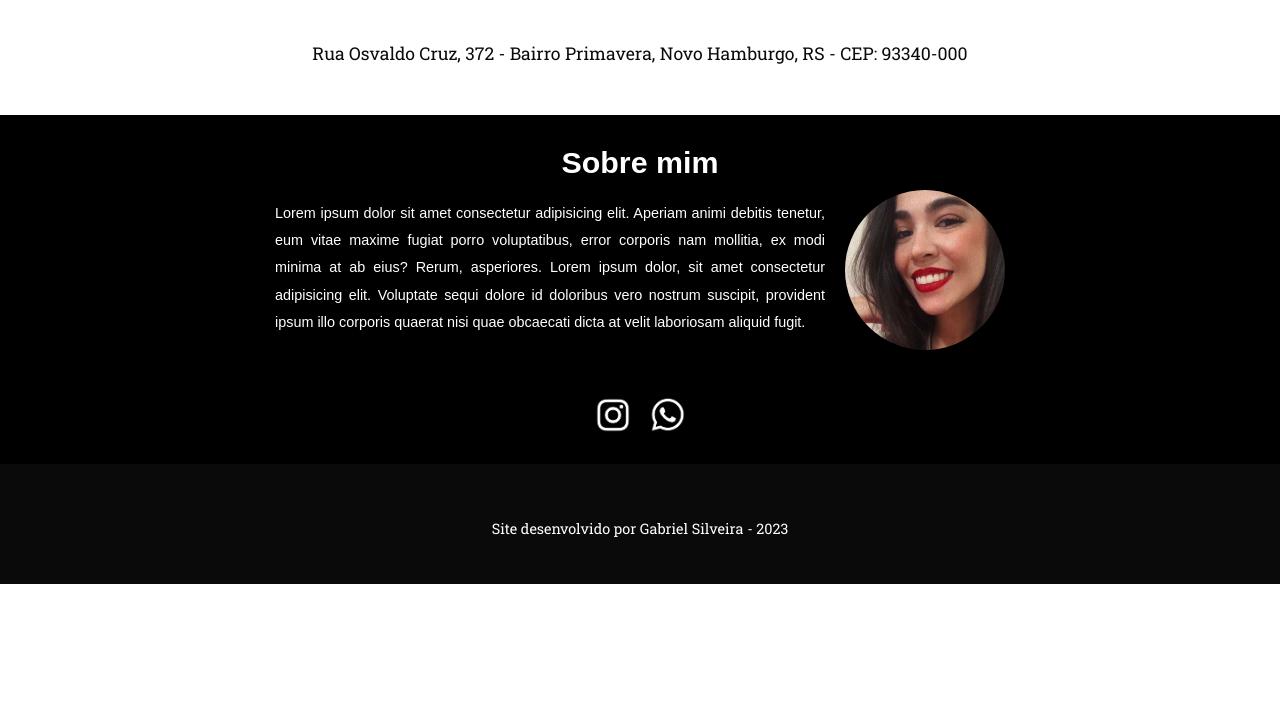
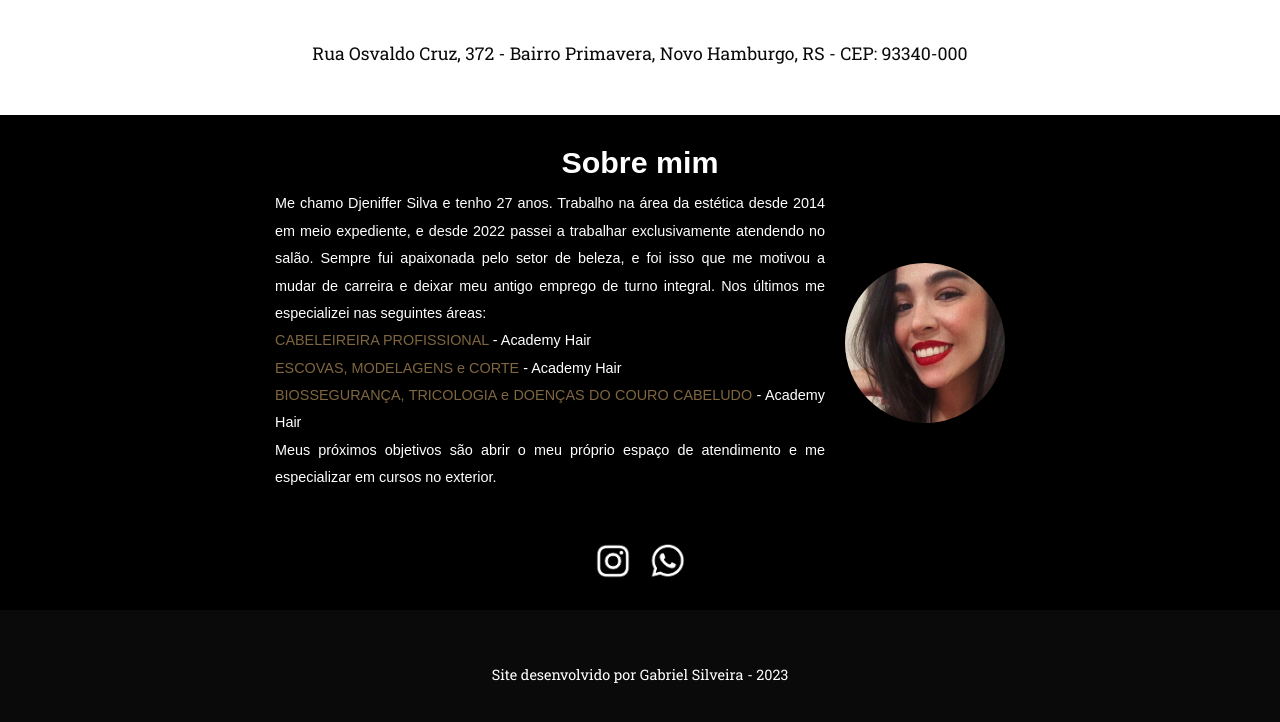
Before and after one commit to devgabrielsilveira/projeto-salao, a plain HTML site: page index.html in a window 1280 px wide. Shown: the part 2851-3573 px from the top of the page. Before the commit the page ends 3435 px from the top, so only its background shows below. Drawn offline with nearby package versions, Linux system fonts and the light colour scheme; a web font is replaced by a local one.

Commit message:
projeto-salao finalizado

```diff
--- a/estilos/style.css
+++ b/estilos/style.css
@@ -470,6 +470,10 @@ div#sobre-mim img {
     padding: 10px;
 }
 
+div#sobre-mim .sobre-cor {
+    color: #ddb16e93;
+}
+
 div#contatos {
     display: flex;
     flex-direction: row;
--- a/index.html
+++ b/index.html
@@ -118,7 +118,11 @@
             <h2>Sobre mim</h2>
 
         <div id="sobre-mim">
-                <p>Lorem ipsum dolor sit amet consectetur adipisicing elit. Aperiam animi debitis tenetur, eum vitae maxime fugiat porro voluptatibus, error corporis nam mollitia, ex modi minima at ab eius? Rerum, asperiores. Lorem ipsum dolor, sit amet consectetur adipisicing elit. Voluptate sequi dolore id doloribus vero nostrum suscipit, provident ipsum illo corporis quaerat nisi quae obcaecati dicta at velit laboriosam aliquid fugit.</p>
+                <p>Me chamo Djeniffer Silva e tenho 27 anos. Trabalho na área da estética desde 2014 em meio expediente, e desde 2022 passei a trabalhar exclusivamente atendendo no salão. Sempre fui apaixonada pelo setor de beleza, e foi isso que me motivou a mudar de carreira e deixar meu antigo emprego de turno integral. Nos últimos me especializei nas seguintes áreas: <br>
+                    <span class="sobre-cor">CABELEIREIRA PROFISSIONAL</span> - Academy Hair <br>
+                    <span class="sobre-cor">ESCOVAS, MODELAGENS e CORTE</span> - Academy Hair <br>
+                    <span class="sobre-cor">BIOSSEGURANÇA, TRICOLOGIA e DOENÇAS DO COURO CABELUDO</span> - Academy Hair <br>
+                Meus próximos objetivos são abrir o meu próprio espaço de atendimento e me especializar em cursos no exterior.</p>
 
                 <a href="https://www.instagram.com/djeniffer_hair/" target="_blank"><img src="imagens/foto-sobre.png" alt="foto Djeniffer"></a>
         </div>
```
